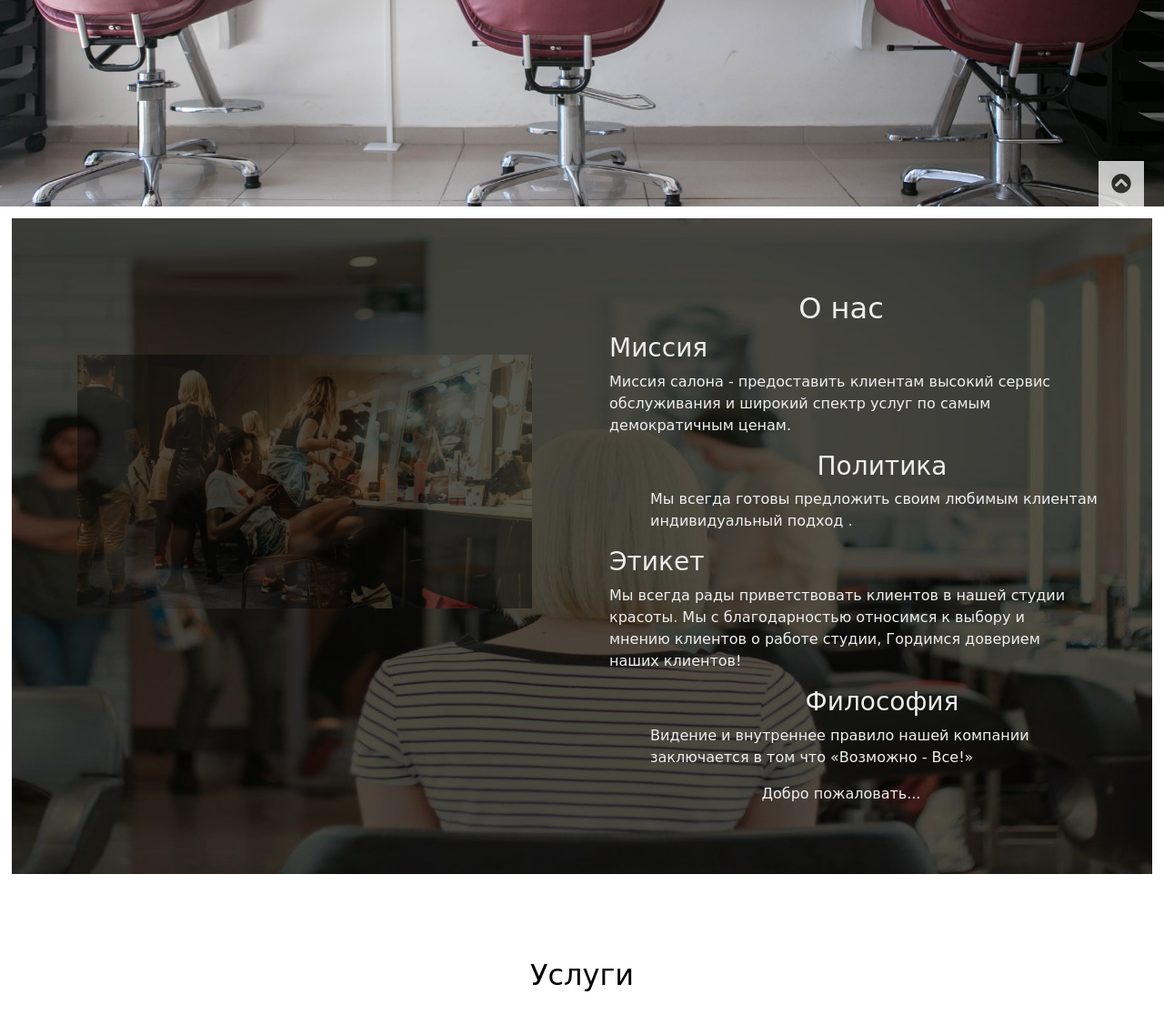
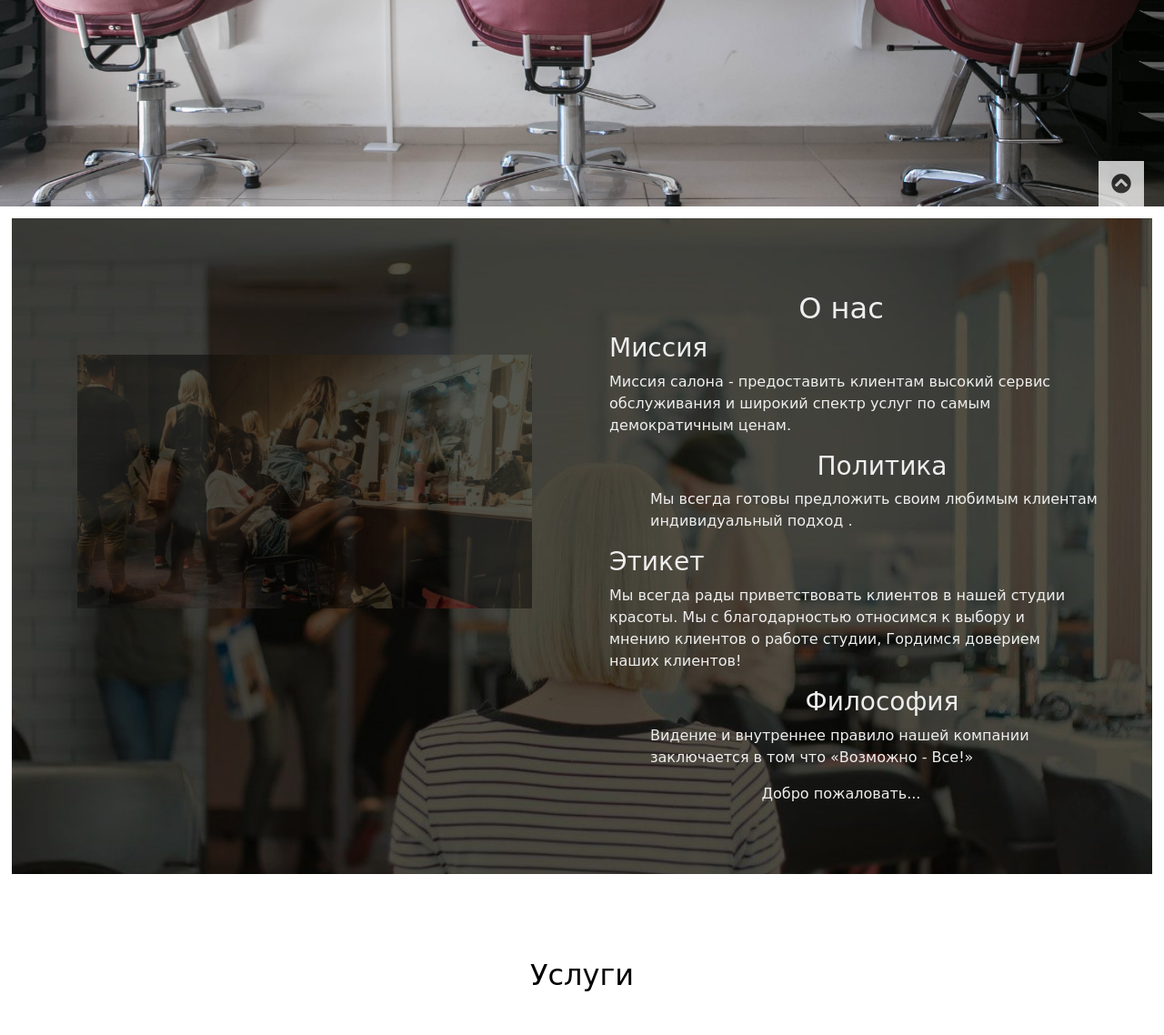
Before and after one commit to gleb89/beauty-salon-py, a Flask app: page / in a window 1280 px wide. Shown: the part 533-1671 px from the top of the page at 91% size. Run offline with Flask 2, Linux system fonts and the light colour scheme; some libraries are stand-ins or nearby versions.

Commit message:
Update styles.css

```diff
--- a/app/static/css/styles.css
+++ b/app/static/css/styles.css
@@ -373,7 +373,7 @@ footer {
   color: #eee;
   margin: 1%;
   background: url(./images/fff.jpg) 50% -0.6rem no-repeat;
-  background-size: 120% 100%;
+  background-size: cover;
   background-position: center top;
   background-attachment: fixed;
 }
```
